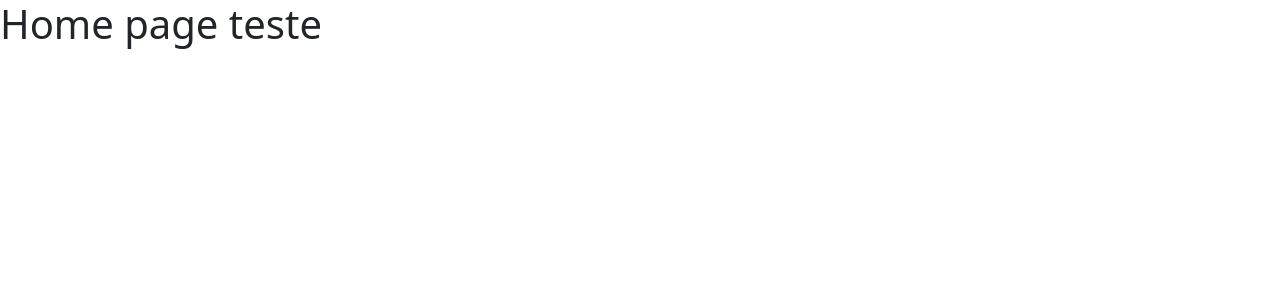
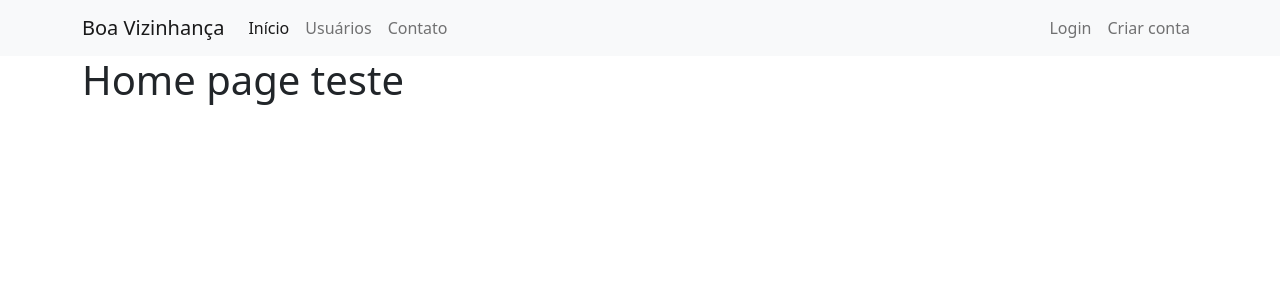
Before and after one commit to SandroPtak/SiteComunidade, a Flask app: page / in a window 1280 px wide. Shown: the top 300 px of the page. Run offline with Flask 3, Linux system fonts and the light colour scheme.

Commit message:
adicionado arquivos usuarios.html e navbar.html

```diff
--- a/main.py
+++ b/main.py
@@ -1,5 +1,7 @@
 from flask import Flask, render_template
 app = Flask(__name__)
+
+lista_usuarios = ['Sandro', 'Ray', 'Marcelo', 'Hide', 'Lidia']
 
 @app.route('/')
 def home():
@@ -9,5 +11,9 @@ def home():
 def contato():
     return render_template('contato.html')
 
+@app.route('/usuarios')
+def usuarios():
+    return render_template('usuarios.html', lista_usuarios = lista_usuarios)
+
 if __name__ == '__main__':
     app.run(debug=True)
--- a/templates/base.html
+++ b/templates/base.html
@@ -3,18 +3,17 @@
 <head>
     <meta charset="UTF-8">
     <title>Boa Vizinhança</title>
-    <meta name="viewport" content="width=device-width, initial-scale=1">
-    <link href="https://cdn.jsdelivr.net/npm/bootstrap@5.3.3/dist/css/bootstrap.min.css" rel="stylesheet" integrity="sha384-QWTKZyjpPEjISv5WaRU9OFeRpok6YctnYmDr5pNlyT2bRjXh0JMhjY6hW+ALEwIH" crossorigin="anonymous">
+    <link href="https://cdn.jsdelivr.net/npm/bootstrap@5.0.2/dist/css/bootstrap.min.css" rel="stylesheet" integrity="sha384-EVSTQN3/azprG1Anm3QDgpJLIm9Nao0Yz1ztcQTwFspd3yD65VohhpuuCOmLASjC" crossorigin="anonymous">
 
     {% block head %}
     {% endblock %}
 
 </head>
 <body>
-
+    {% include 'navbar.html' %}
     {% block body %}
     {% endblock %}
-    <script src="https://cdn.jsdelivr.net/npm/bootstrap@5.3.3/dist/js/bootstrap.bundle.min.js" integrity="sha384-YvpcrYf0tY3lHB60NNkmXc5s9fDVZLESaAA55NDzOxhy9GkcIdslK1eN7N6jIeHz" crossorigin="anonymous"></script>
+    <script src="https://cdn.jsdelivr.net/npm/bootstrap@5.0.2/dist/js/bootstrap.bundle.min.js" integrity="sha384-MrcW6ZMFYlzcLA8Nl+NtUVF0sA7MsXsP1UyJoMp4YLEuNSfAP+JcXn/tWtIaxVXM" crossorigin="anonymous"></script>
 
 </body>
 </html>
--- a/templates/contato.html
+++ b/templates/contato.html
@@ -1,9 +1,7 @@
 {% extends 'base.html' %}
 
 {% block body %}
-    <div>
-        <h1>
-            Contato teste
-        </h1>
+    <div class="container">
+        <h1>Contato teste</h1>
     </div>
 {% endblock %}
--- a/templates/home.html
+++ b/templates/home.html
@@ -1,9 +1,7 @@
 {% extends 'base.html' %}
 
 {% block body %}
-    <div>
-        <h1>
-            Home page teste
-        </h1>
+    <div class="container">
+        <h1>Home page teste</h1>
     </div>
 {% endblock %}
--- /dev/null
+++ b/templates/navbar.html
@@ -0,0 +1,29 @@
+<nav class="navbar navbar-expand-lg navbar-light bg-light">
+  <div class="container-fluid container">
+    <a class="navbar-brand" href="/">Boa Vizinhança</a>
+    <button class="navbar-toggler" type="button" data-bs-toggle="collapse" data-bs-target="#navbarSupportedContent" aria-controls="navbarSupportedContent" aria-expanded="false" aria-label="Toggle navigation">
+      <span class="navbar-toggler-icon"></span>
+    </button>
+    <div class="collapse navbar-collapse" id="navbarSupportedContent">
+      <ul class="navbar-nav me-auto mb-2 mb-lg-0">
+        <li class="nav-item">
+          <a class="nav-link active" aria-current="page" href="/">Início</a>
+        </li>
+        <li class="nav-item">
+          <a class="nav-link" href="/usuarios">Usuários</a>
+        </li>
+        <li class="nav-item">
+          <a class="nav-link" href="/contato">Contato</a>
+        </li>
+      </ul>
+      <ul class="d-flex navbar-nav">
+        <li class="nav-item">
+          <a class="nav-link" href="/login">Login</a>
+        </li>
+        <li class="nav-item">
+          <a class="nav-link" href="/criarconta">Criar conta</a>
+        </li>
+      </ul>
+    </div>
+  </div>
+</nav>
```
Also changed, not shown: templates/usuarios.html (added, +11 -0 lines).
